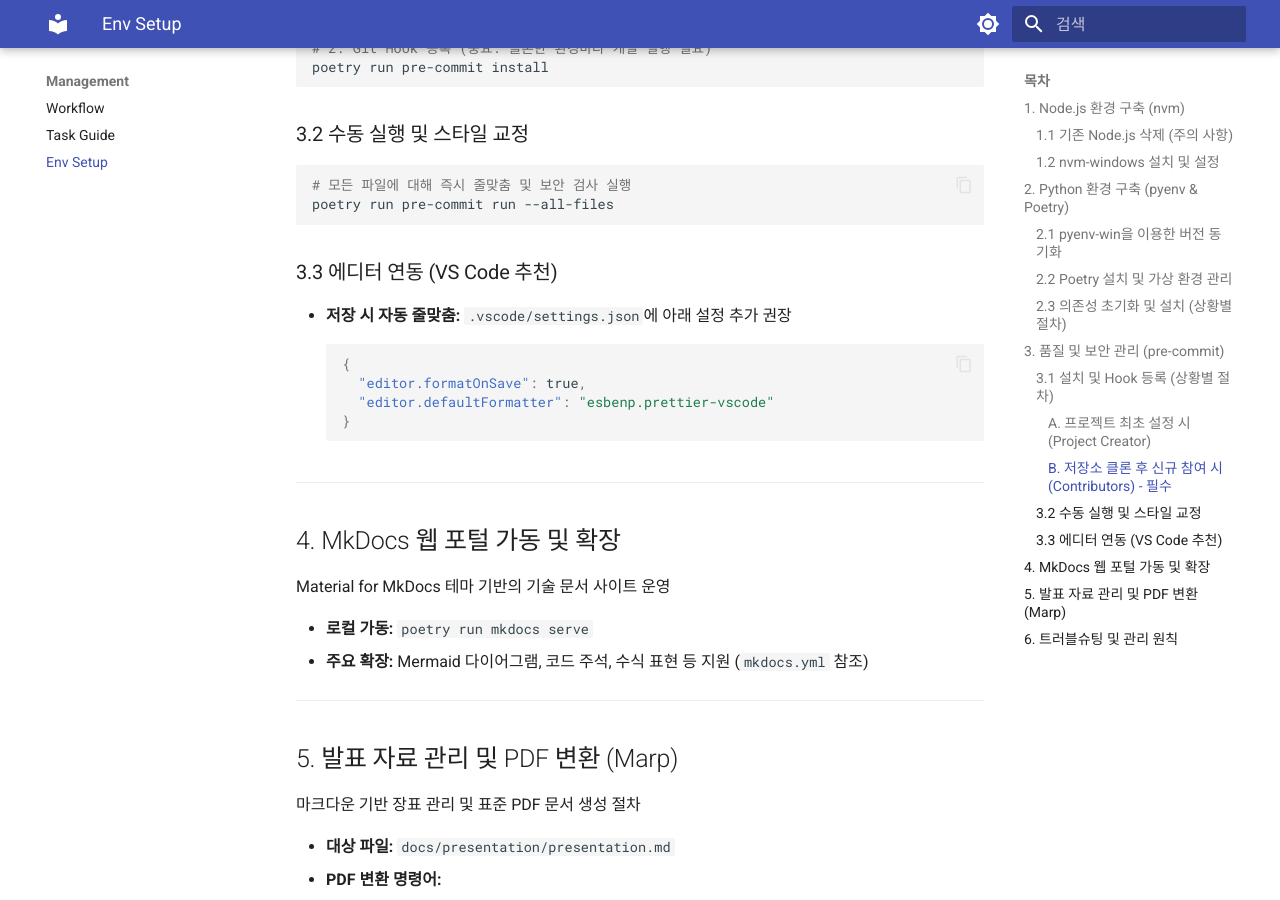
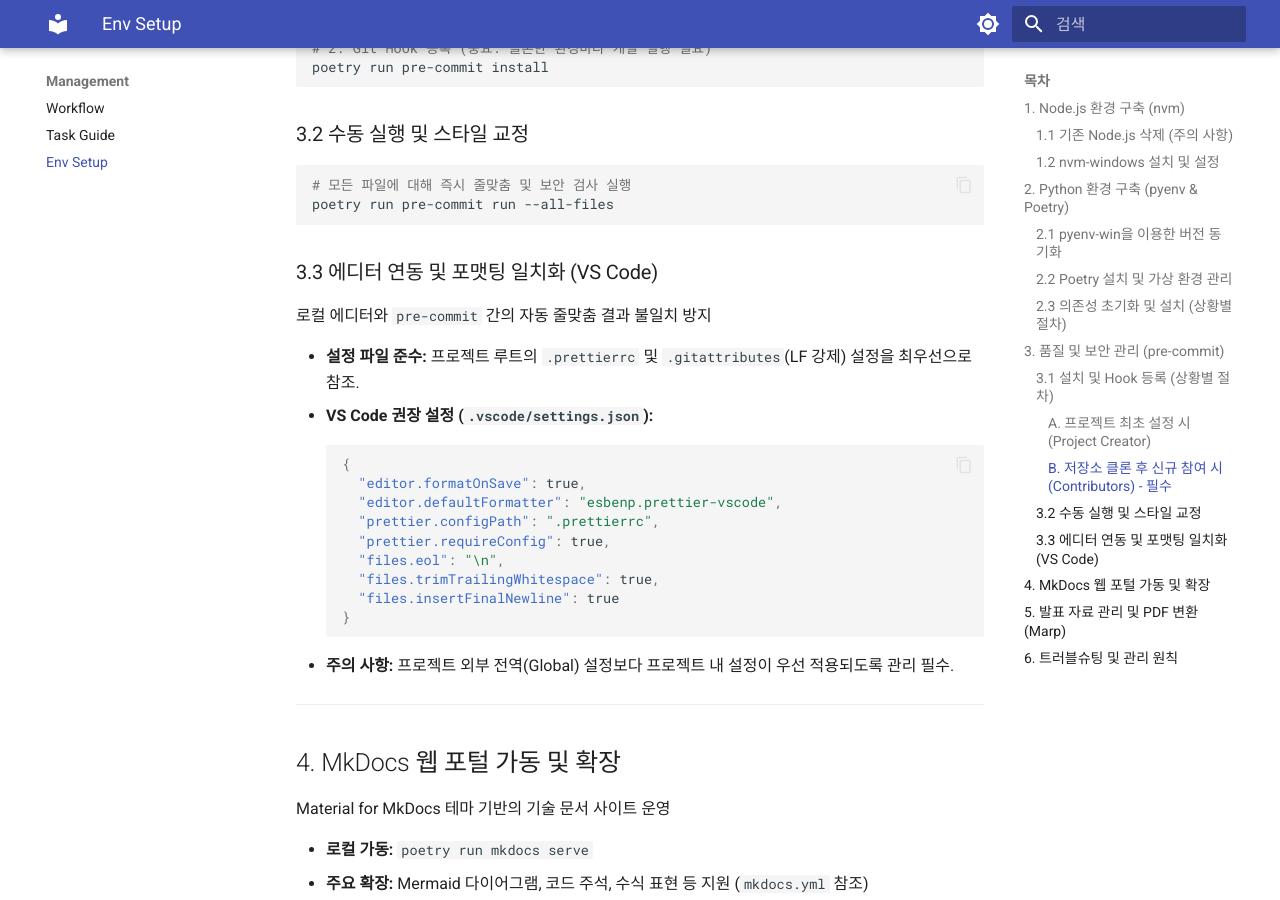
Before and after one commit to ksj686/cloud_infra, an MkDocs documentation site: the page built from docs/ENVIRONMENT_SETUP.md, in a window 1280 px wide and 900 px high, scrolled down 2415 px. Built offline with MkDocs 1.6.1 and Material for MkDocs 9.7.7, drawn with Linux system fonts in a browser that asks for light colours.

Commit message:
refactor: 로컬 에디터와 pre-commit 간 Prettier 설정 일치화  - .prettierrc 생성을 통한 프로젝트 표준 포맷팅 규칙 정의  - VS Code 설정 업데이트로 프로젝트 내 설정 파일 참조 강제화  - 환경 구축 가이드에 에디터 연동 지침 최신화 및 CHANGELOG 기록

````diff
--- a/docs/ENVIRONMENT_SETUP.md
+++ b/docs/ENVIRONMENT_SETUP.md
@@ -102,15 +102,24 @@ poetry run pre-commit install
 poetry run pre-commit run --all-files
 ```
 
-### 3.3 에디터 연동 (VS Code 추천)
+### 3.3 에디터 연동 및 포맷팅 일치화 (VS Code)
 
-- **저장 시 자동 줄맞춤:** `.vscode/settings.json`에 아래 설정 추가 권장
+로컬 에디터와 `pre-commit` 간의 자동 줄맞춤 결과 불일치 방지
+
+- **설정 파일 준수:** 프로젝트 루트의 `.prettierrc` 및 `.gitattributes`(LF 강제) 설정을 최우선으로 참조.
+- **VS Code 권장 설정 (`.vscode/settings.json`):**
   ```json
   {
     "editor.formatOnSave": true,
-    "editor.defaultFormatter": "esbenp.prettier-vscode"
+    "editor.defaultFormatter": "esbenp.prettier-vscode",
+    "prettier.configPath": ".prettierrc",
+    "prettier.requireConfig": true,
+    "files.eol": "\n",
+    "files.trimTrailingWhitespace": true,
+    "files.insertFinalNewline": true
   }
   ```
+- **주의 사항:** 프로젝트 외부 전역(Global) 설정보다 프로젝트 내 설정이 우선 적용되도록 관리 필수.
 
 ---
 
````
Also changed, not shown: docs/CHANGELOG.md (+7 -7 lines), 1 other file.
